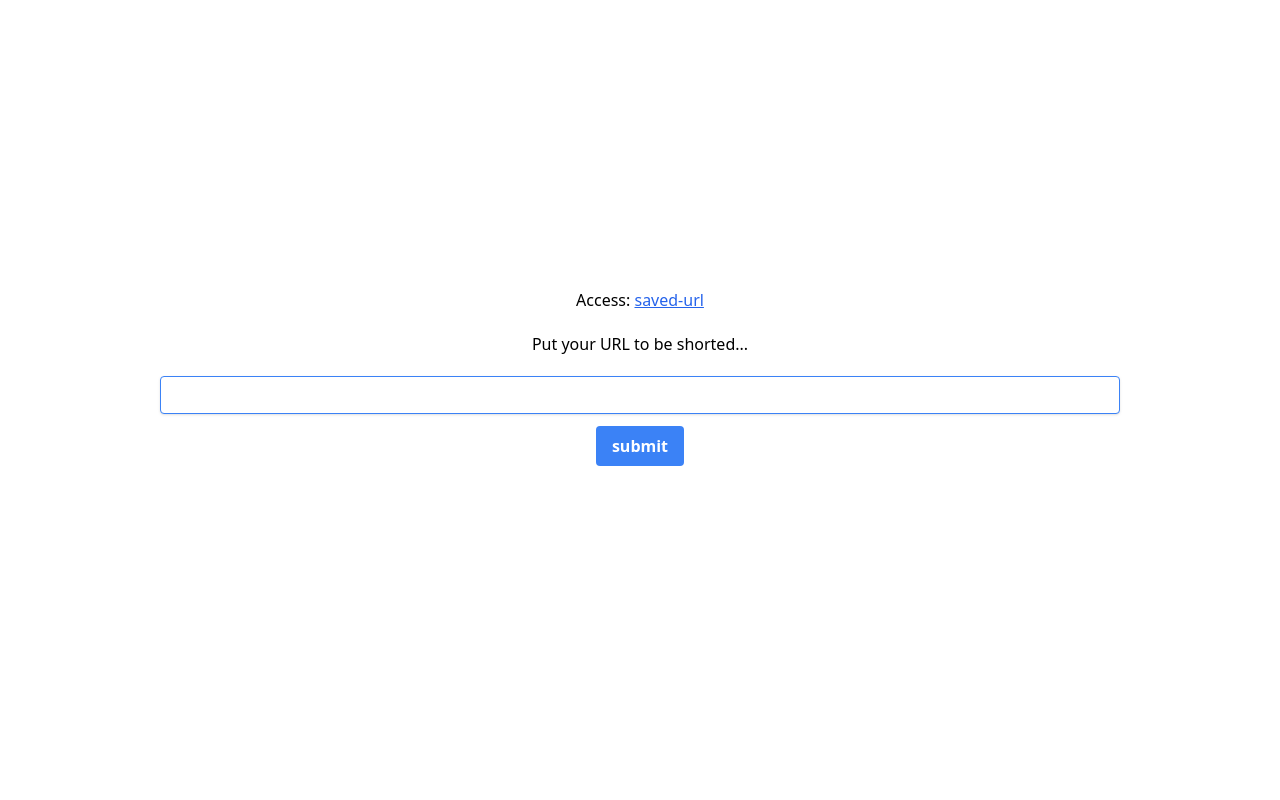
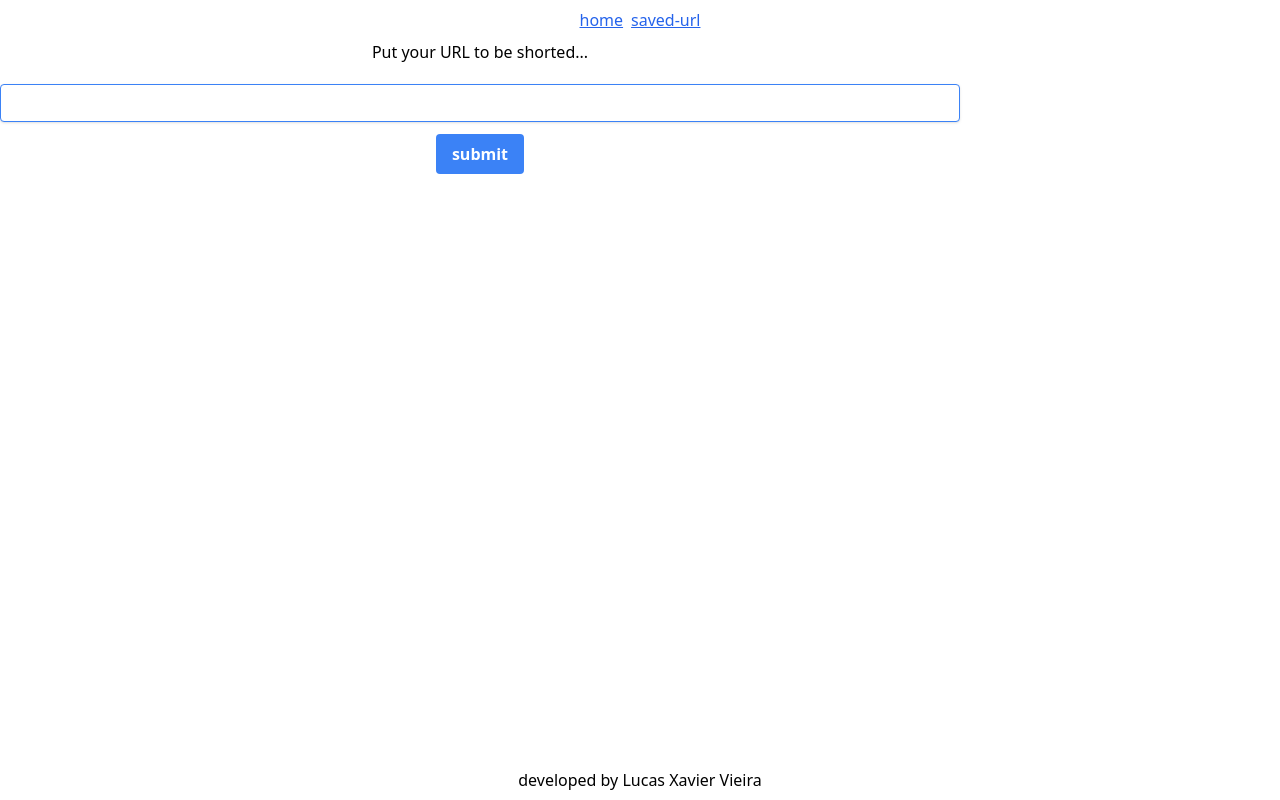
Before and after one commit to lucasxaviervieira/url-shorter, a Flask app: page / in a window 1280 px wide. Run offline with Flask 3, Linux system fonts and the light colour scheme; some libraries are stand-ins or nearby versions.

Commit message:
Feat: Add Navbar and Footer

```diff
--- a/src/static/saved_url/index.js
+++ b/src/static/saved_url/index.js
@@ -52,7 +52,6 @@ function createContent(data, whatsEl) {
       content.appendChild(span)
       content.classList.add('max-h-36', 'max-w-36')
       // content.innerHTML = '<div style="display: block; width: 144px; height: 144px; background-color: #ccc; border: 1px solid #666; margin: 0 auto;"></div>'
-
     }
   }
 
@@ -83,7 +82,6 @@ function showSaved(data) {
   const savedUrlContainer = document.getElementById('saved-url')
 
   data.forEach(el => {
-    console.log(el)
     const newDiv = createElement(el)
     savedUrlContainer.appendChild(newDiv)
   });
@@ -91,7 +89,6 @@ function showSaved(data) {
 }
 
 function createCopyLinkButton(link) {
-  console.log(link)
   const copyButton = document.createElement('button')
   copyButton.innerHTML = '<svg width="20px" height="20px" viewBox="0 0 24 24" fill="none" xmlns="http://www.w3.org/2000/svg"><path d="M14 7H16C18.7614 7 21 9.23858 21 12C21 14.7614 18.7614 17 16 17H14M10 7H8C5.23858 7 3 9.23858 3 12C3 14.7614 5.23858 17 8 17H10M8 12H16" stroke="#000000" stroke-width="2" stroke-linecap="round" stroke-linejoin="round"/></svg>'
 
--- a/src/templates/home/index.html
+++ b/src/templates/home/index.html
@@ -13,9 +13,14 @@
     </style>
   </head>
   <body>
-    <section class="h-full flex justify-center items-center">
+    <nav class="h-[5%] flex justify-center items-center">
+      <ul class="flex gap-x-2">
+        <li><a class="underline text-blue-600 hover:text-blue-800 visited:text-purple-600" href="/">home</a></li>
+        <li><a class="underline text-blue-600 hover:text-blue-800 visited:text-purple-600" href="/saved-url">saved-url</a></li>
+    </ul>
+    </nav>
+    <section class="h-[90%] overflow-scroll justify-center items-center">
       <div id="main-content" class="w-[75%] flex flex-col gap-y-5 text-center">
-        <p>Access: <a class="underline text-blue-600 hover:text-blue-800 visited:text-purple-600" href="/saved-url">saved-url</a></p>
         <h1>Put your URL to be shorted...</h1>
         <form id="url-form">
           <input
@@ -55,5 +60,8 @@
         <div id="qr-code" class="hidden flex justify-center"></div>
       </div>
     </section>
+    <footer class="h-[5%] flex justify-center items-center">
+      developed by Lucas Xavier Vieira
+    </footer>
   </body>
 </html>
```
Also changed, not shown: src/templates/saved_url/index.html (+11 -2 lines).
